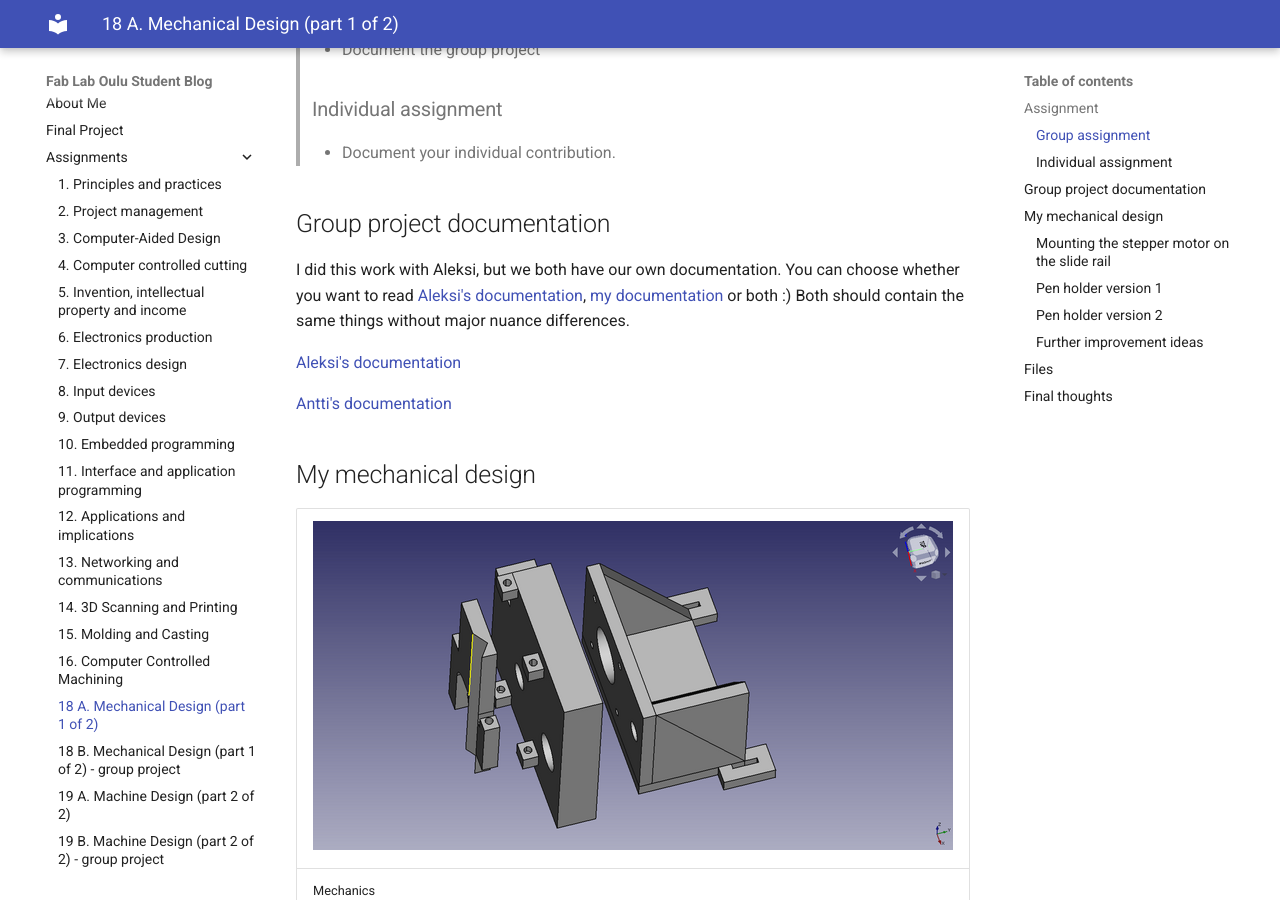
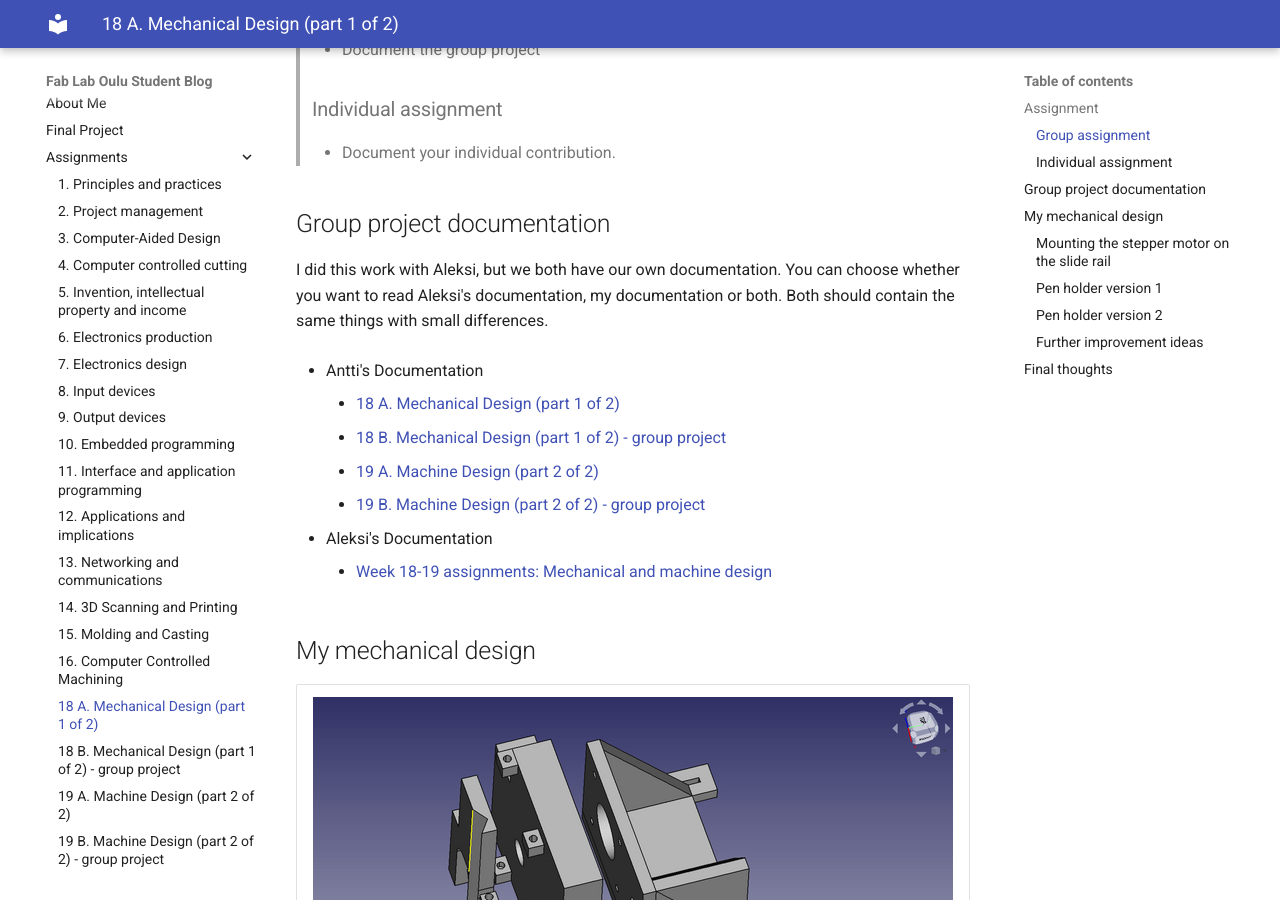
Before and after one commit to palosaari/fablab, an MkDocs documentation site: the page built from docs/assignments/week18.md, in a window 1280 px wide and 900 px high, scrolled down 307 px. Built offline with MkDocs 1.6.1 and Material for MkDocs 9.7.7, drawn with Linux system fonts in a browser that asks for light colours; some of the changed text lies outside the part shown.

Commit message:
week18: cross-link to group and individual pages
Signed-off-by: Antti Palosaari <crope@iki.fi>

```diff
--- a/docs/assignments/week18.md
+++ b/docs/assignments/week18.md
@@ -14,11 +14,16 @@
 
 ## Group project documentation
 
-I did this work with Aleksi, but we both have our own documentation. You can choose whether you want to read [Aleksi's documentation](https://almyllym.gitlab.io/FabLab-courses/week-assignment18.html), [my documentation](../week18_groupwork/) or both :) Both should contain the same things without major nuance differences.
+I did this work with Aleksi, but we both have our own documentation. You can choose whether you want to read Aleksi's documentation, my documentation or both. Both should contain the same things with small differences.
 
-[Aleksi's documentation](https://almyllym.gitlab.io/FabLab-courses/week-assignment18.html)
+- Antti's Documentation
+    - [18 A. Mechanical Design (part 1 of 2)](../week18/)
+    - [18 B. Mechanical Design (part 1 of 2) - group project ](../week18_groupwork/)
+    - [19 A. Machine Design (part 2 of 2)](../week19/)
+    - [19 B. Machine Design (part 2 of 2) - group project ](../week19_groupwork/)
 
-[Antti's documentation](../week18_groupwork/)
+- Aleksi's Documentation
+    - [Week 18-19 assignments: Mechanical and machine design](https://almyllym.gitlab.io/FabLab-courses/week-assignment18.html)
 
 ## My mechanical design
 
@@ -102,12 +107,6 @@ The mechanics I designed worked roughly as expected. However, there are some roo
 
 2) The pen holder can be improved. It could easily be made about half as thin. The smaller bracket saves plastic, is lighter and looks nicer. However, the rigidity of the mechanics must be taken into account.
 
-## Files
-
-- Antti's Design
-    - [PenPlotter.FCStd](../images/week18/PenPlotter.FCStd)
-    - [PenPlotter.step](../images/week18/PenPlotter.step)
-
 ## Final thoughts
 
 This exercise taught me a lot about mechanics with stepper motors that I had no previous experience with. I also gained more experience in 3D design, although I am still not happy with the level of expertise in it.
```
Also changed, not shown: docs/assignments/week18_groupwork.md (+12 -3 lines).
